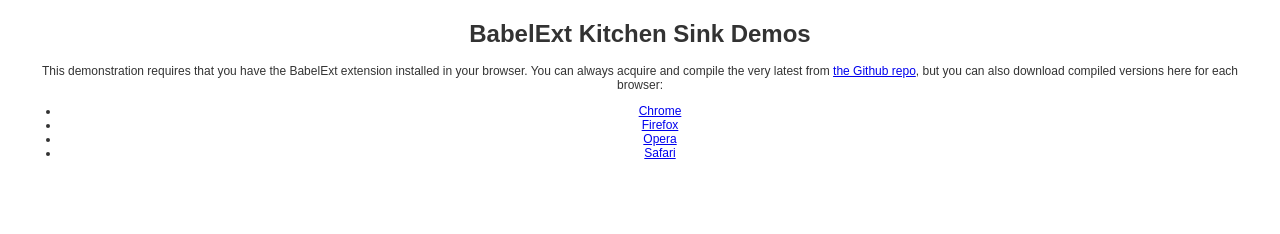
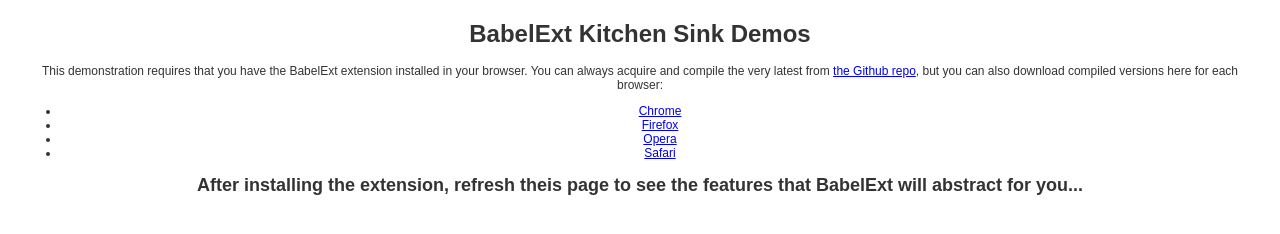
Before and after one commit to honestbleeps/BabelExt, a plain HTML site: page sink.html in a window 1280 px wide. Drawn offline with Linux system fonts and the light colour scheme.

Commit message:
manifet fixes and text tweak

```diff
--- a/sink.html
+++ b/sink.html
@@ -45,6 +45,8 @@
 			<li><a href="bin/BabelExt.oex">Opera</a></li>
 			<li><a href="bin/BabelExt.safariextz">Safari</a></li>
 		</ul>
+
+		<h2>After installing the extension, refresh theis page to see the features that BabelExt will abstract for you...</h2>
 	</div>
 
 	<div id="container">
```
Also changed, not shown: Chrome/manifest.json, 1 other file.
